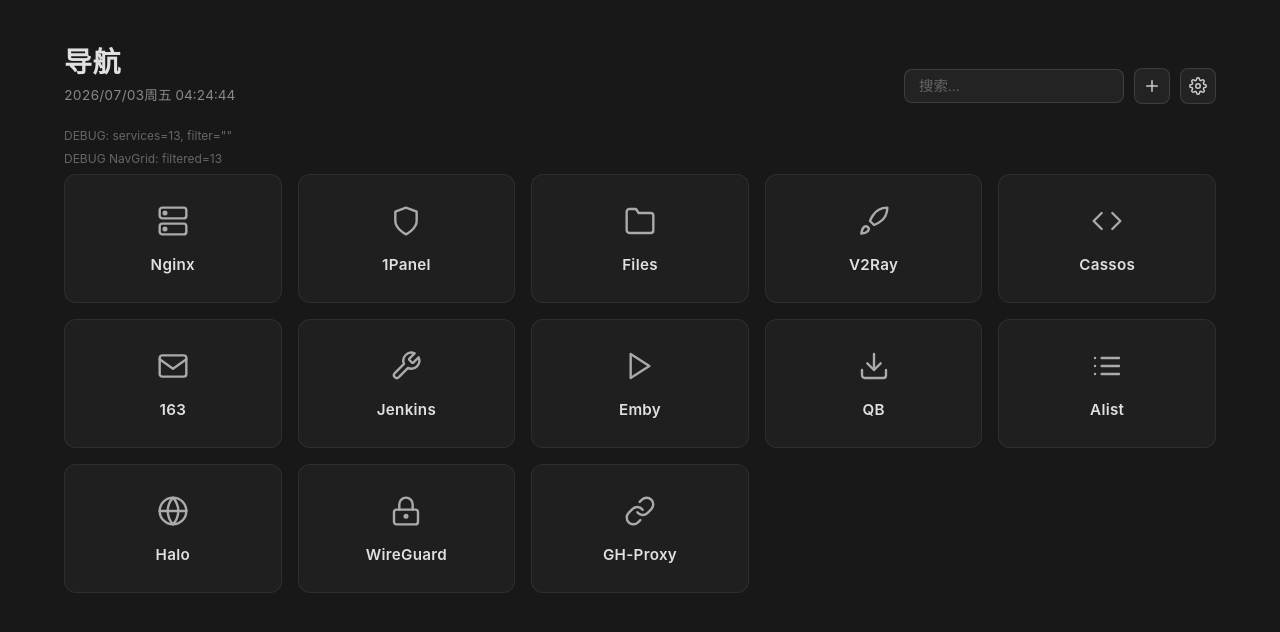
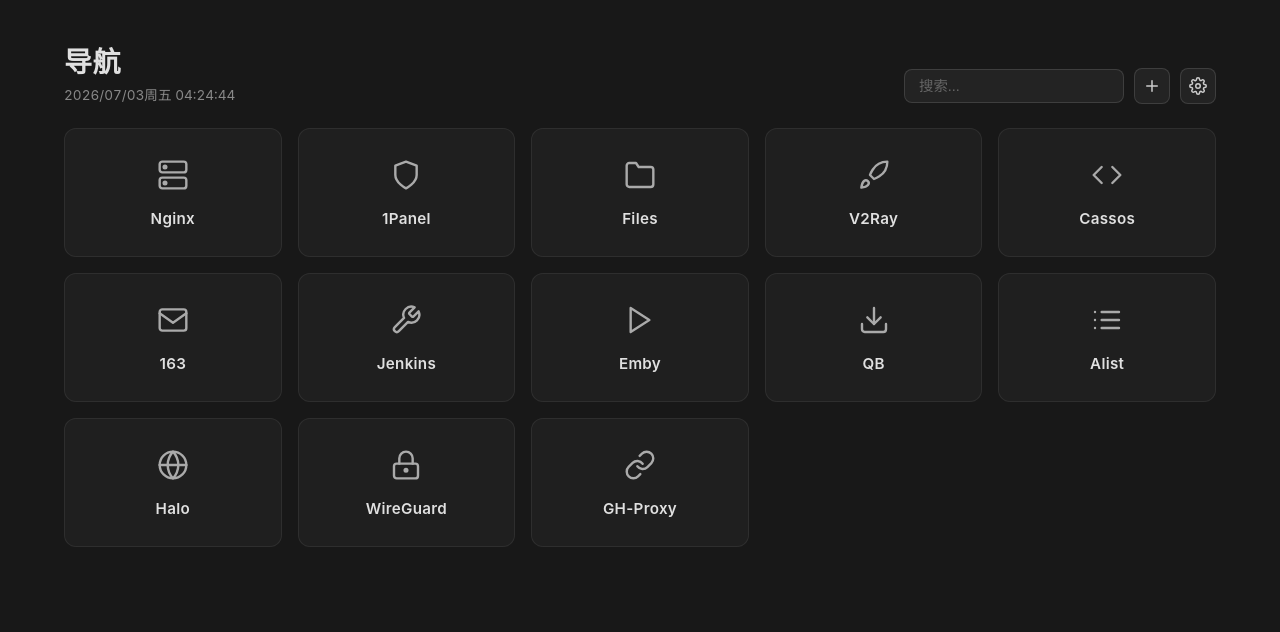
Before and after one commit to lxygithub/daohang, a Vue app: page / in a window 1280 px wide. Shown: the top 632 px of the page. Built offline with nearby package versions, Linux system fonts and the light colour scheme; no server answers.

Commit message:
fix: 清理调试代码，搜索框禁用浏览器自动填充
- 移除所有 console.log 调试输出
- 移除页面级 DEBUG 文字
- 搜索框添加 autocomplete=off 防止浏览器自动填充上次搜索词

```diff
--- a/src/App.vue
+++ b/src/App.vue
@@ -96,7 +96,6 @@
   updateClock()
   clockTimer = setInterval(updateClock, 1000)
   await loadConfig()
-  console.log('[daohang] Config loaded:', config.value)
   applyBackground()
 })
 
@@ -117,6 +116,7 @@
         class="search-input"
         v-model="searchQuery"
         placeholder="搜索..."
+        autocomplete="off"
       >
       <button class="btn" title="新增" @click="openAddModal">
         <svg viewBox="0 0 24 24" fill="none" stroke="currentColor" stroke-width="2" stroke-linecap="round">
@@ -136,14 +136,12 @@
   <main class="main-content">
     <div v-if="loading" style="text-align:center;padding:60px 0;color:#666">加载中...</div>
     <div v-else-if="!config" style="text-align:center;padding:60px 0;color:#666">加载失败</div>
-    <template v-else>
-      <div style="color:#666;font-size:12px;margin-bottom:8px">DEBUG: services={{ config.services?.length }}, filter="{{ searchQuery }}"</div>
-      <NavGrid
-        :services="config.services || []"
-        :filter="searchQuery"
-        @reordered="saveConfig"
-      />
-    </template>
+    <NavGrid
+      v-else
+      :services="config.services || []"
+      :filter="searchQuery"
+      @reordered="saveConfig"
+    />
   </main>
 
   <EditModal
--- a/src/components/NavGrid.vue
+++ b/src/components/NavGrid.vue
@@ -56,7 +56,6 @@
 </script>
 
 <template>
-  <div style="color:#666;font-size:12px;margin-bottom:8px">DEBUG NavGrid: filtered={{ filteredServices.length }}</div>
   <div class="card-grid">
     <NavCard
       v-for="svc in filteredServices"
--- a/src/composables/useConfig.js
+++ b/src/composables/useConfig.js
@@ -30,16 +30,13 @@
     const fallback = getDefaultConfig()
     try {
       const res = await fetch('/api/config')
-      console.log('[daohang] API response status:', res.status)
       if (!res.ok) {
         console.error('[daohang] API error, using default config')
         config.value = fallback
         return
       }
       const text = await res.text()
-      console.log('[daohang] API raw response:', text.substring(0, 200))
       const data = JSON.parse(text)
-      console.log('[daohang] Parsed config, services count:', data?.services?.length)
       config.value = data
     } catch (e) {
       console.error('[daohang] Failed to load config:', e)
```
